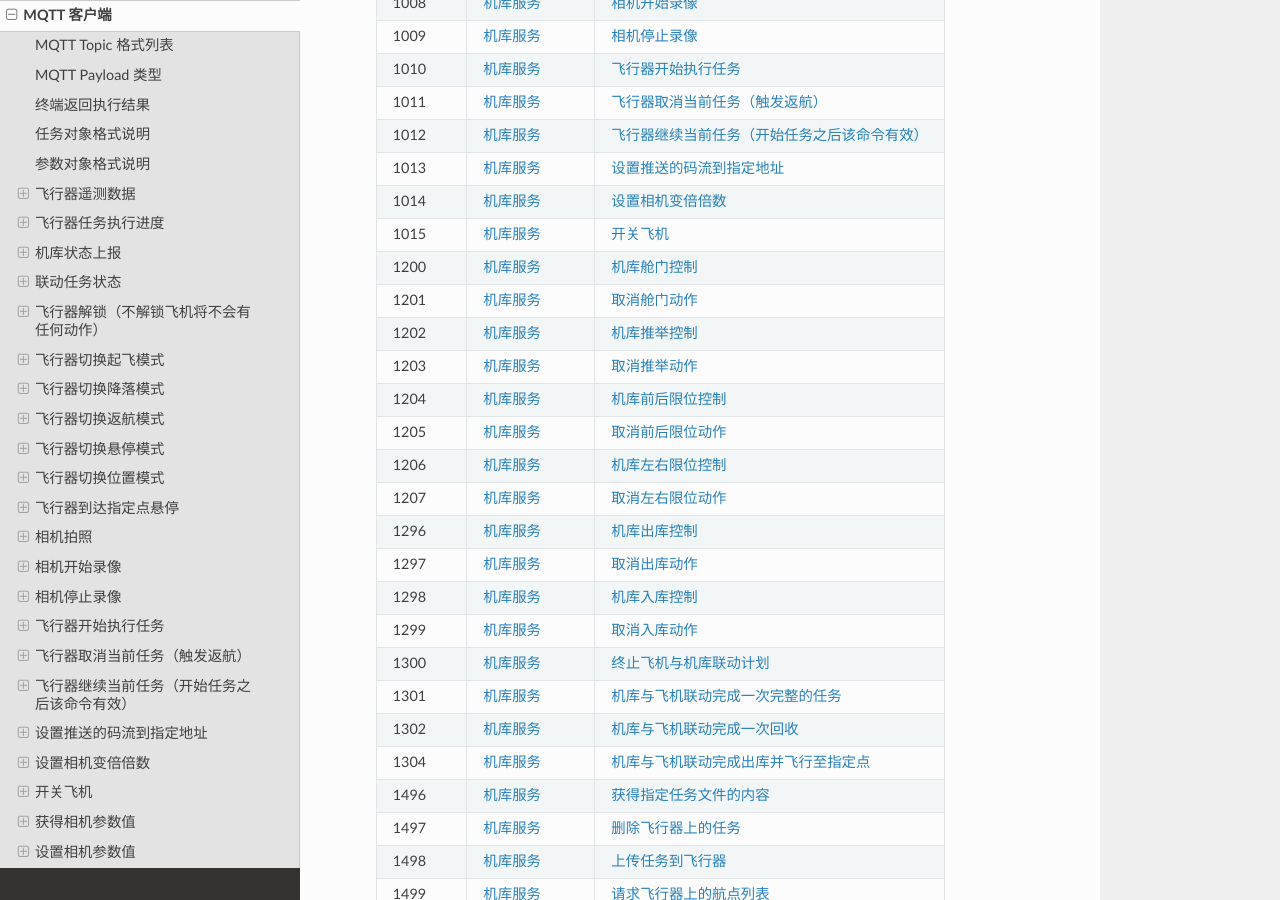
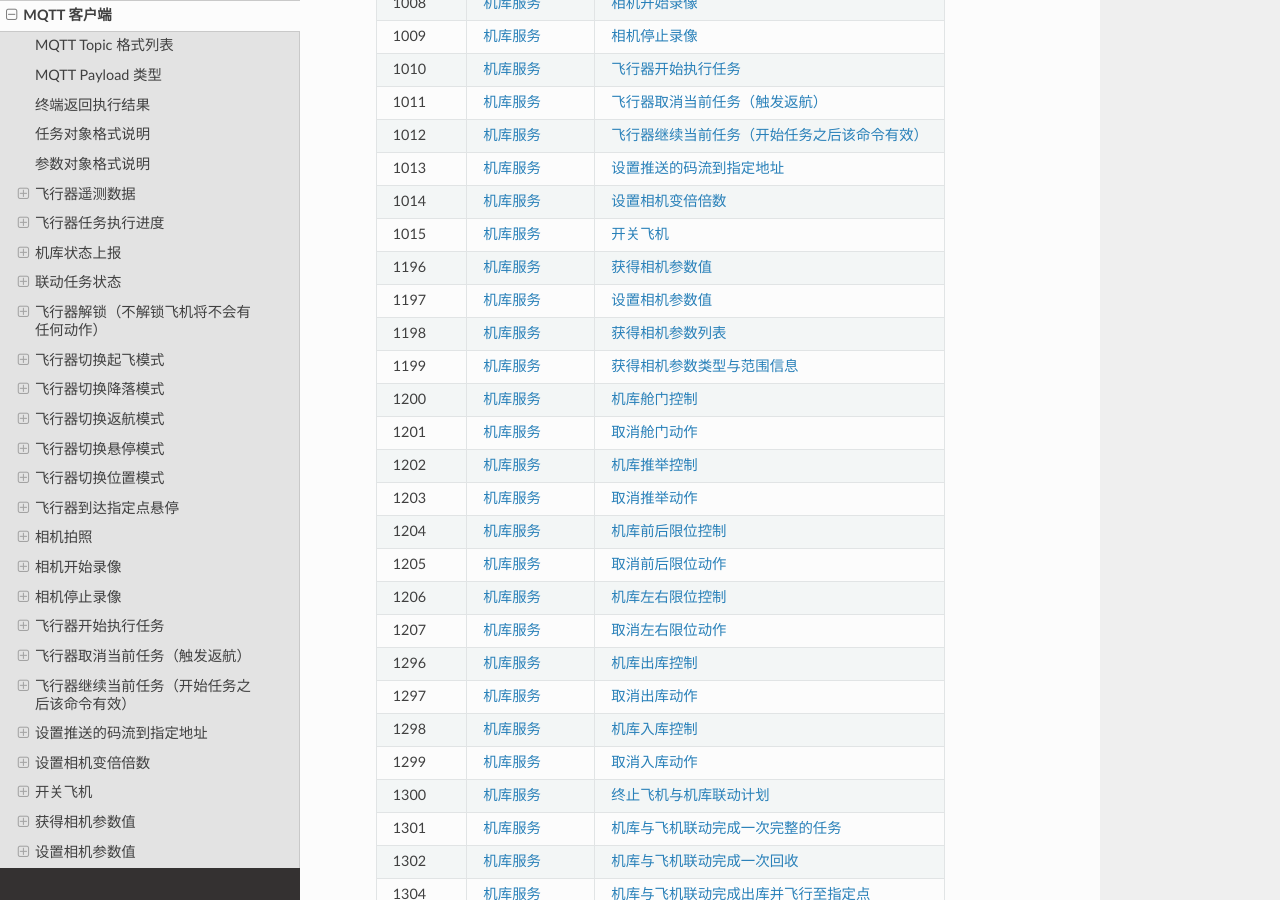
Before and after one commit to CodevDynamics/Docs, a Sphinx documentation site: the page built from source/interface/mqtt.rst, in a window 1280 px wide and 900 px high, scrolled down 1455 px. Built offline with Sphinx 7.4.7 and the Read the Docs theme 2.0.0, drawn with Linux system fonts in a browser that asks for light colours.

Commit message:
Fix camera param api for mqtt.

```diff
--- a/source/interface/mqtt.rst
+++ b/source/interface/mqtt.rst
@@ -59,6 +59,10 @@
     1013          :ref:`机库服务 <msg-topic-list>`    :ref:`mqtt-push-rtmp-video-stream`
     1014          :ref:`机库服务 <msg-topic-list>`    :ref:`mqtt-set-zoom`
     1015          :ref:`机库服务 <msg-topic-list>`    :ref:`mqtt-aircraft-on`
+    1196          :ref:`机库服务 <msg-topic-list>`    :ref:`mqtt-get-camera-param`
+    1197          :ref:`机库服务 <msg-topic-list>`    :ref:`mqtt-set-camera-param`
+    1198          :ref:`机库服务 <msg-topic-list>`    :ref:`mqtt-list-camera-param`
+    1199          :ref:`机库服务 <msg-topic-list>`    :ref:`mqtt-describe-camera-param`
     1200          :ref:`机库服务 <msg-topic-list>`    :ref:`mqtt-airport-door`
     1201          :ref:`机库服务 <msg-topic-list>`    :ref:`mqtt-stop-airport-door`
     1202          :ref:`机库服务 <msg-topic-list>`    :ref:`mqtt-airport-lift`
```
